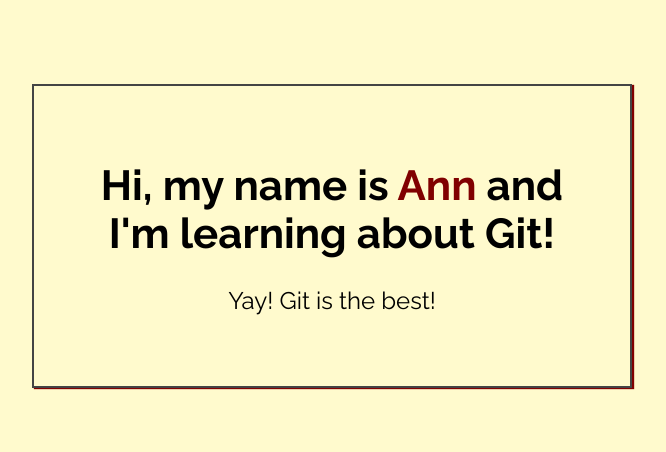
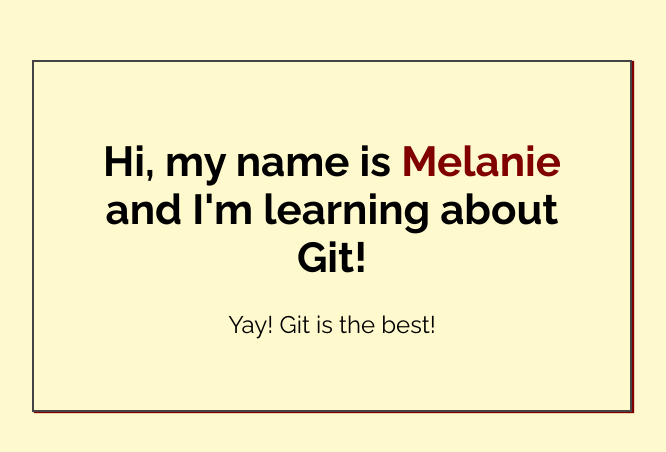
Before and after one commit to MelanieHe/105-first-repo, a plain HTML site: page index.html in a window 1280 px wide. Shown: the part 164-616 px from the top of the page, without its empty margins (308-974 px from the left). Drawn offline with Linux system fonts and the light colour scheme.

Commit message:
Added name to index.html

```diff
--- a/index.html
+++ b/index.html
@@ -14,7 +14,7 @@
 <body>
 
     <div class="greeting">
-        <h1>Hi, my name is <span class="highlight">Ann</span> and I'm learning about Git! </h1>
+        <h1>Hi, my name is <span class="highlight">Melanie</span> and I'm learning about Git! </h1>
 
         <p>Yay! Git is the best!</p>
     </div>
```
